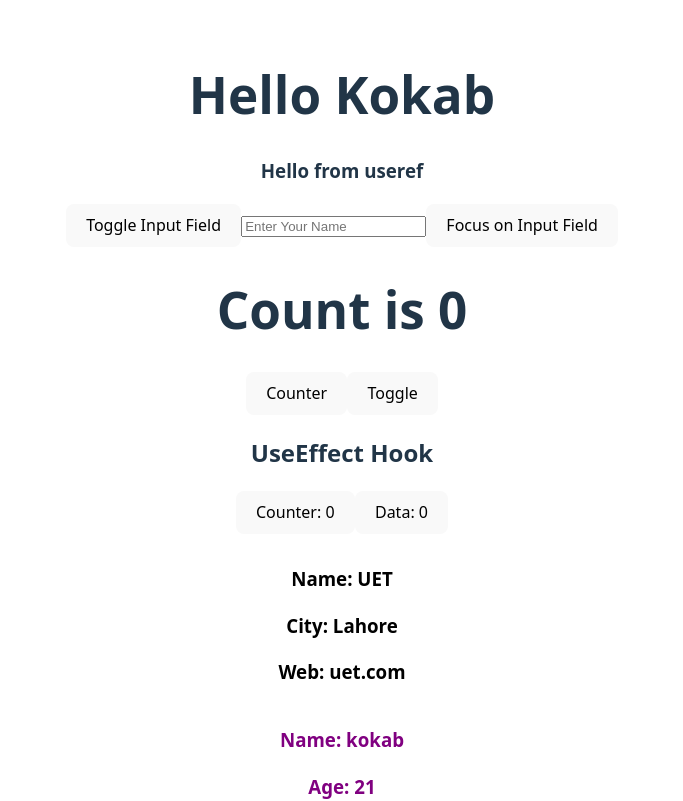
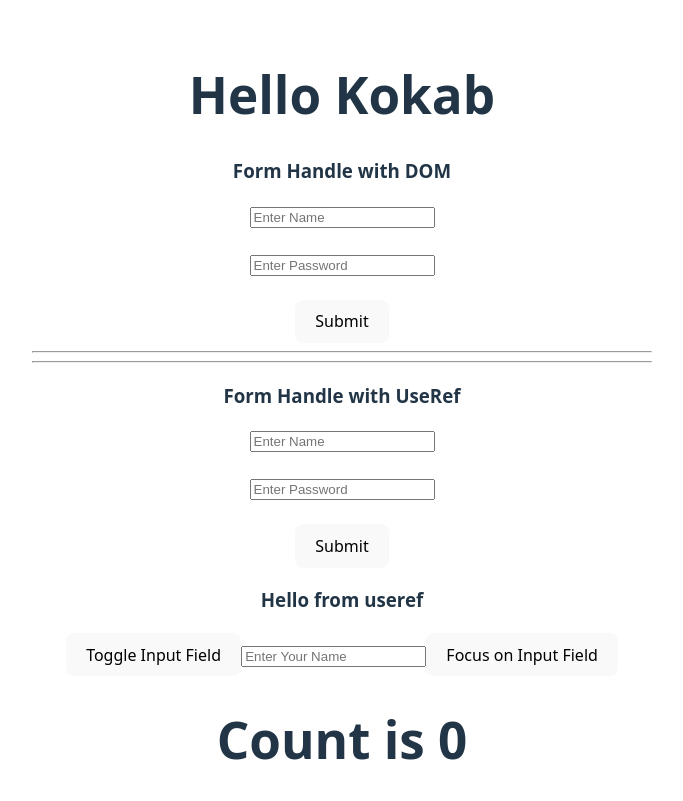
Before and after one commit to KokabNaveed/React, a React (Vite) app: page / in a window 1280 px wide. Shown: the top 801 px of the page, without its empty margins (298-981 px from the left). Built offline with nearby package versions, Linux system fonts and the light colour scheme.

Commit message:
Learn Uncontrolled Component

```diff
--- a/src/App.jsx
+++ b/src/App.jsx
@@ -12,6 +12,7 @@ import College from './College'
 import Effect from './useEffectHook'
 import LifeCycle from './LifeCycle'
 import UseRef from './UseRef'
+import UnControlled from './UnControlled'
 
 
 const fruit = (name) => {
@@ -158,6 +159,8 @@ function App() {
     <>
       <h1>Hello Kokab</h1>
 
+      <UnControlled/>
+
       <UseRef/>
       {
         display ? <LifeCycle count={count} /> : null
--- /dev/null
+++ b/src/UnControlled.jsx
@@ -0,0 +1,47 @@
+import { useRef } from "react";
+
+function UnControlled() {
+
+    const userRef =useRef (null);
+    const passRef =useRef(null);
+
+    const handleForm = (event) => {
+        event.preventDefault();
+        const user = document.querySelector("#name").value;
+        const password=document.getElementById("password").value;
+        console.log(user, password);
+    }
+
+    const handleFormRef=(event)=>{
+        event.preventDefault();
+        const user = userRef.current.value;
+        const pass = passRef.current.value;
+        console.log(user, pass);
+
+    }
+    return (
+        <>
+            <h3>Form Handle with DOM</h3>
+            <form action="" onSubmit={handleForm}>
+                <input type="text" placeholder="Enter Name" id="name" />
+                <br /><br />
+                <input type="password" placeholder="Enter Password" id="password" />
+                <br /><br />
+                <button> Submit</button>
+            </form>
+
+            <hr /><hr />
+
+            <h3>Form Handle with UseRef</h3>
+            <form action="" onSubmit={handleFormRef}>
+                <input type="text" placeholder="Enter Name" ref={userRef} />
+                <br /><br />
+                <input type="password" placeholder="Enter Password" ref={passRef} />
+                <br /><br />
+                <button> Submit</button>
+            </form>
+        </>
+    )
+}
+
+export default UnControlled;
```
